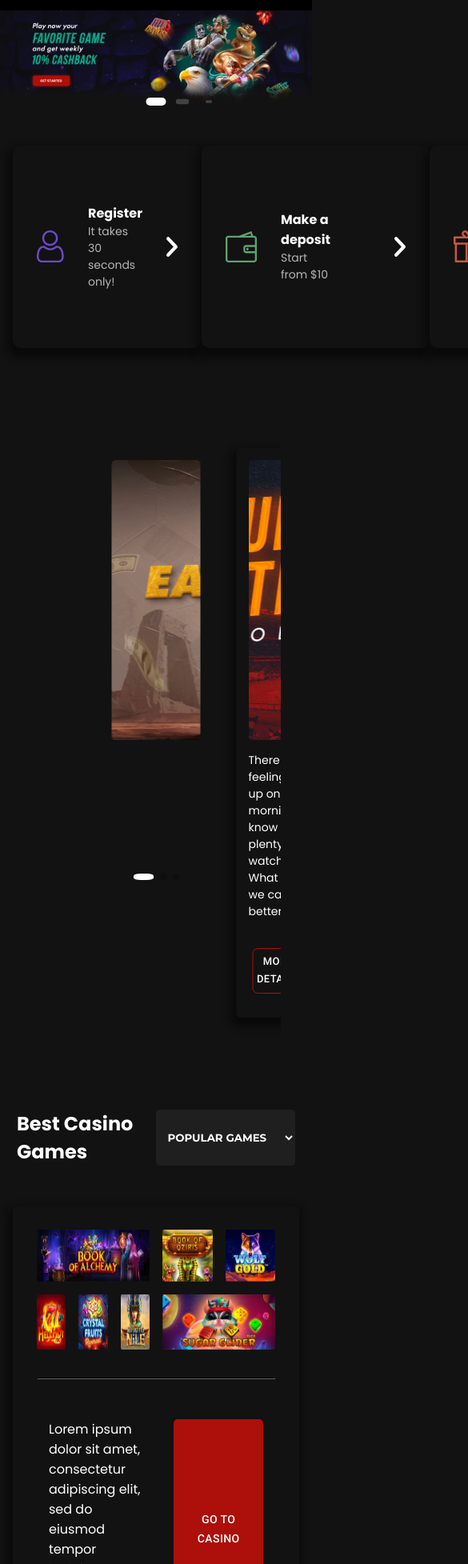
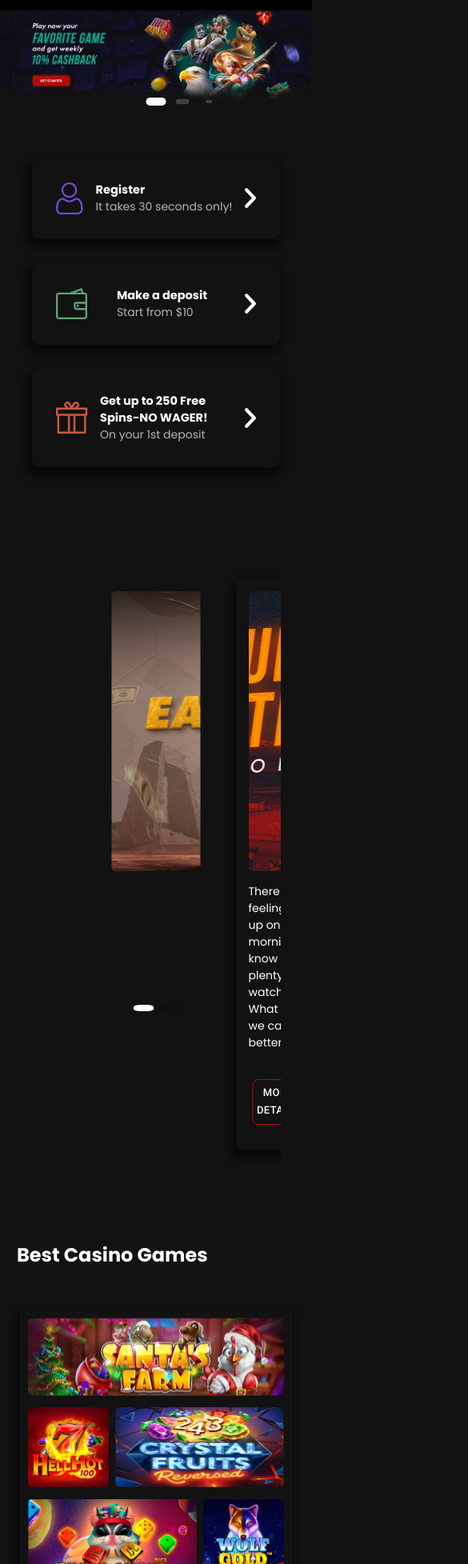
Before and after one commit to lolyparty/Chipstars, a React (Create React App) app: page / in a window 390 px wide. Shown: the part 45-2000 px from the top of the page at 80% size, 585 px wide, since content can reach past the window. Built offline with nearby package versions, Linux system fonts and the light colour scheme.

Commit message:
fixed responsiveness of best games section

```diff
--- a/src/components/casinoGames.jsx
+++ b/src/components/casinoGames.jsx
@@ -1,5 +1,7 @@
 import { Box, Button, Container, Grid } from "@mui/material"
-import { ThemeProvider, createTheme } from '@mui/material/styles';
+import useMediaQuery from '@mui/material/useMediaQuery';
+import { ThemeProvider } from '@mui/material/styles';
+import {theme} from './muiTheme'
 import Alchemy from './Imgs/bookofalchemy.svg'
 import Bookofoziris from './Imgs/bookofoziris.svg'
 import WolfofGold from './Imgs/wolfgold.svg'
@@ -7,49 +9,56 @@ import hellhot from './Imgs/Hellhot.svg'
 import crystalFruits from './Imgs/crystalfruits.svg'
 import Nefertitis from './Imgs/nefertitis.svg'
 import sugarGlider from './Imgs/sugarglider.svg'
-import {theme} from './muiTheme'
+import santa from './Imgs/santa.svg'
 
 
 const BestCasinoGames = () =>{
+    const matches700 = useMediaQuery('(max-width:700px)');
+    const matches800 = useMediaQuery('(max-width:800px)');
+    const matches944 = useMediaQuery('(max-width:944px)');
+
+    const matches500 = useMediaQuery('(max-width:500px)');
+
     return <ThemeProvider theme={theme}>
         <Container className="BestCasinoGamesContainer">
             <div className="bestgamesHeader">
                 <h2>Best Casino Games</h2>
-                <select>
+                {!matches700 ? <select>
                     <option>POPULAR GAMES</option>
                     <option>POPULAR GAMES</option>
                     <option>POPULAR GAMES</option>
                     <option>POPULAR GAMES</option>
-                </select>
+                </select> : null}
             </div>
-            <Box sx={{width:'100%', borderRadius:'5px', padding:'30px', boxShadow:'-2px 7px 10px 5px #0a0a0a'}}>
-                <Grid container spacing={2}>
-                    <Grid item xs={6} sx={{maxHeight:'230px'}}>
-                        <img className="bestGamesImg" src={Alchemy} alt="" preserveAspectRatio="none"/>
+            <Box sx={{width:matches800 ? '95%' : '99%', marginX:'auto', borderRadius:'5px', padding:matches500 ? '10px' : matches800 ? '20px' : '30px', boxShadow:'-2px 7px 10px 5px #0a0a0a'}}>
+                <Grid container spacing={matches800 ? 1 : 2}>
+                    <Grid item xs={matches500 ? 12 : 6} sx={{maxHeight:'230px'}}>
+                        <img className="bestGamesImg" src={matches500 ? santa : Alchemy} alt="" preserveAspectRatio="none"/>
                     </Grid>
-                    <Grid item xs={3} sx={{maxHeight:'230px'}}>
+                    <Grid item xs={3} sx={{maxHeight:'230px', display: matches500 ? 'none' : null}}>
                         <img className="bestGamesImg"  src={Bookofoziris} alt="" />
                     </Grid>
-                    <Grid item xs={3} sx={{maxHeight:'230px'}}>
+                    <Grid item xs={matches500 ? 4 : 3} sx={{maxHeight:'230px', order:matches500 ? 7 : null}}>
                         <img className="bestGamesImg"  src={WolfofGold} alt="" />
                     </Grid>
-                    <Grid item xs={2} sx={{maxHeight:'230px'}}>
+                    <Grid item xs={matches500 ? 4 : 2} sx={{maxHeight:'230px'}}>
                         <img className="bestGamesImg"  src={hellhot} alt="" />
                     </Grid>
-                    <Grid item xs={2} sx={{maxHeight:'230px'}}>
+                    <Grid item xs={matches500 ? 8 : 2} sx={{maxHeight:matches500 ? '150px' : '230px'}}>
                         <img className="bestGamesImg"  src={crystalFruits} alt="" />
                     </Grid>
-                    <Grid item xs={2} sx={{maxHeight:'230px'}}>
+                    <Grid item xs={2} sx={{maxHeight:'230px', display: matches500 ? 'none' : null}}>
                         <img className="bestGamesImg"  src={Nefertitis} alt="" />
                     </Grid>
-                    <Grid item xs={6} sx={{maxHeight:'230px'}}>
+                    <Grid item xs={matches500 ? 8 : 6} sx={{maxHeight:'230px'}}>
                         <img className="bestGamesImg"  src={sugarGlider} alt="" />
                     </Grid>
                 </Grid>
                 <hr className="bestGamesUnderline" />
                 <div className="goToCasinoDiv">
-                    <p>Lorem ipsum dolor sit amet, consectetur adipiscing elit, sed do eiusmod tempor incididunt ut labore et dolore magna aliqua.</p>
-                    <Button variant='contained' color='secondary' sx={{paddingX:'50px', borderRadius:'5px'}}>Go to Casino</Button>
+                    {matches500 ? <p>There is no better way to experience casino than to play one of our 2500+ games which are provided by more than 30+ different providers.
+                    </p> : <p>Lorem ipsum dolor sit amet, consectetur adipiscing elit, sed do eiusmod tempor incididunt ut labore et dolore magna aliqua.</p>}
+                    <Button variant='contained' color='secondary' sx={{paddingX:matches944 ? '20px' : '50px', borderRadius:'5px', maxHeight:'50px', maxWidth:matches700 ? '200px' : null, marginTop:matches700 ? '15px' :null}}>Go to Casino</Button>
                 </div>
             </Box>
         </Container>
--- a/src/components/ctaCards.jsx
+++ b/src/components/ctaCards.jsx
@@ -3,29 +3,40 @@ import rightArrow from './Imgs/rightArrow.svg'
 import registerImg from './Imgs/register.svg'
 import depositSvg from './Imgs/deposit.svg'
 import bonusSvg from './Imgs/bonus.svg'
+import useMediaQuery from '@mui/material/useMediaQuery';
+
 
 const CTACards = ( ) =>{
-    return <Container sx={{background:'#121212', display:'flex', justifyContent:'space-evenly', paddingY:'40px'}}>
+    const matches1190 = useMediaQuery('(max-width:1190px)');
+    const matches1050 = useMediaQuery('(max-width:1050px)');
+    const matches929 = useMediaQuery('(max-width:929px)');
+    const matches500 = useMediaQuery('(max-width:500px)');
 
-        <Paper sx={{background:'#121212', paddingY:'5px',paddingX:'30px', color:'white', boxShadow:'-2px 7px 10px 5px #0a0a0a', alignItems:'center', borderRadius:'10px', width:'350px', display:'flex',}}>
+    return <Container sx={{background:'#121212', display:'flex', justifyContent:'space-evenly', paddingY:'40px', flexDirection: matches929 ? 'column' : 'row', alignItems:'center'}}>
+
+        <Paper sx={{background:'#121212', paddingY:matches929 ? '15px':'5px',paddingX:matches929 ? '30px' :matches1190 ? '10px' : '30px', color:'white', boxShadow:'-2px 7px 10px 5px #0a0a0a', alignItems:'center', borderRadius:'10px', width:matches500 ? '310px' : matches929 ? '400px' :matches1050 ? '280px' :matches1190 ? '320px' :'350px', display:'flex' , marginY:matches929 ? '15px' : null, justifyContent:matches929? 'space-between' : null}}
+        >
+
             <img src={registerImg} alt="Register" />
             <div className="ctaDivs">
-                <h4>Register</h4>
+                <h4 className="ctaHero">Register</h4>
                 <p className="ctaParagraphs">It takes 30 seconds only!</p>
             </div>
             <img src={rightArrow} alt="Register" />
         </Paper>
 
-        <Paper sx={{background:'#121212', paddingY:'5px',paddingX:'30px', color:'white', boxShadow:'-2px 7px 10px 5px #0a0a0a', alignItems:'center', borderRadius:'10px', width:'350px', display:'flex',}}>
+        <Paper sx={{background:'#121212', paddingY:matches929 ? '15px':'5px',paddingX:matches929 ? '30px' :matches1190 ? '10px' : '30px', color:'white', boxShadow:'-2px 7px 10px 5px #0a0a0a', alignItems:'center', borderRadius:'10px', width:matches500 ? '310px' :matches929 ? '400px' :matches1050 ? '280px' :matches1190 ? '320px' :'350px', display:'flex' , marginY:matches929 ? '15px' : null, justifyContent:matches929? 'space-between' : null}}
+        >
         <img src={depositSvg} alt="" />
             <div className="ctaDivs">
-                <h4>Make a deposit</h4>
+                <h4 className="ctaHero">Make a deposit</h4>
                 <p className="ctaParagraphs">Start from $10</p>
             </div>
             <img src={rightArrow} id="depositRightArrow" alt="" />
         </Paper>
 
-        <Paper sx={{background:'#121212', paddingY:'5px', paddingX:'30px', color:'white', boxShadow:'-2px 7px 10px 5px #0a0a0a', alignItems:'center', borderRadius:'10px', width:'350px', display:'flex',}}>
+        <Paper sx={{background:'#121212', paddingY:matches929 ? '15px':'5px',paddingX:matches929 ? '30px' :matches1190 ? '10px' : '30px', color:'white', boxShadow:'-2px 7px 10px 5px #0a0a0a', alignItems:'center', borderRadius:'10px', width:matches500 ? '310px' :matches929 ? '400px' :matches1050 ? '280px' :matches1190 ? '320px' :'350px', display:'flex' , marginY:matches929 ? '15px' : null, justifyContent:matches929? 'space-between' : null}}
+        >
         <img src={bonusSvg} alt="" />
             <div className="ctaDivs">
                 <h4 className="ctaHero">Get up to 250 Free Spins-NO WAGER!</h4>
--- a/src/components/header/LoginregisterBtn.jsx
+++ b/src/components/header/LoginregisterBtn.jsx
@@ -1,6 +1,5 @@
 import Box from '@mui/material/Box';
 import Button from '@mui/material/Button';
-import MenuIcon from '@mui/icons-material/Menu';
 
 const LoginRegisterBtn = ({matches872, matches964, matches1244, matches739})=>{
     return <Box >
--- a/src/components/header/mobileheader.jsx
+++ b/src/components/header/mobileheader.jsx
@@ -1,12 +1,11 @@
 import Box from '@mui/material/Box';
-import Button from '@mui/material/Button';
 import MenuIcon from '@mui/icons-material/Menu';
 import { LoginRegisterBtn } from "./LoginregisterBtn"
 
 const Mobileheader = ({matches739}) =>{
     return <Box sx={{alignItems:'center', display:'flex', justifyContent:'space-between', width:'100%'}}>
-        <MenuIcon sx={{}}/>
-        <div style={{display:'flex', gap:'5px', alignItems:'center'}}>
+        <MenuIcon />
+        <div style={{display:'flex', gap:'8px', alignItems:'center'}}>
             <LoginRegisterBtn matches739={matches739} style={{display:'inline-block'}}/>
             <div style={{display:'inline-block'}}>Flag</div>
         </div>
--- a/src/index.css
+++ b/src/index.css
@@ -26,10 +26,6 @@ body{
 .ctaParagraphs{
     color:#B6B6B6;
     font-size:14px;
-}
-
-.ctaHero{
-    word-wrap: break-word;
 }
 
 #depositRightArrow{
@@ -69,7 +65,6 @@ body{
 .bestGamesUnderline{
     border-color:#121212;
     margin:35px 0px;
-
 }
 
 .goToCasinoDiv{
@@ -83,3 +78,59 @@ body{
 .goToCasinoDiv p{
     max-width:70%;
 }
+
+@media screen and (max-width:1050px) {
+    .ctaHero{
+        font-size:13px;
+    }
+}
+
+@media screen and (max-width:930px) {
+    .ctaHero{
+        font-size:17.5px;
+    }
+
+    .goToCasinoDiv p{
+        max-width:65%;
+
+    }
+
+    .goToCasinoDiv{
+        gap:15px;
+        padding:10px;
+    }
+
+    .bestGamesUnderline{
+        margin:25px 0px;
+    }
+}
+@media screen and (max-width:700px) {
+    .goToCasinoDiv{
+        flex-direction: column;
+    }
+
+    .goToCasinoDiv p{
+        max-width:100%;
+    }
+
+    .bestGamesUnderline{
+        margin-bottom:15px;
+    }
+
+    .bestGamesImg{
+        max-height:100px;
+    }
+}
+
+@media screen and (max-width:500px) {
+    .ctaHero{
+        font-size:14.5px;
+    }
+    #depositRightArrow{
+        margin-left:10px;
+    }
+
+    .ctaDivs{
+        margin:15px 15px;
+    }
+}
```
Also changed, not shown: src/components/Imgs/mobileHerobg.svg (added), src/components/Imgs/santa.svg (added).
